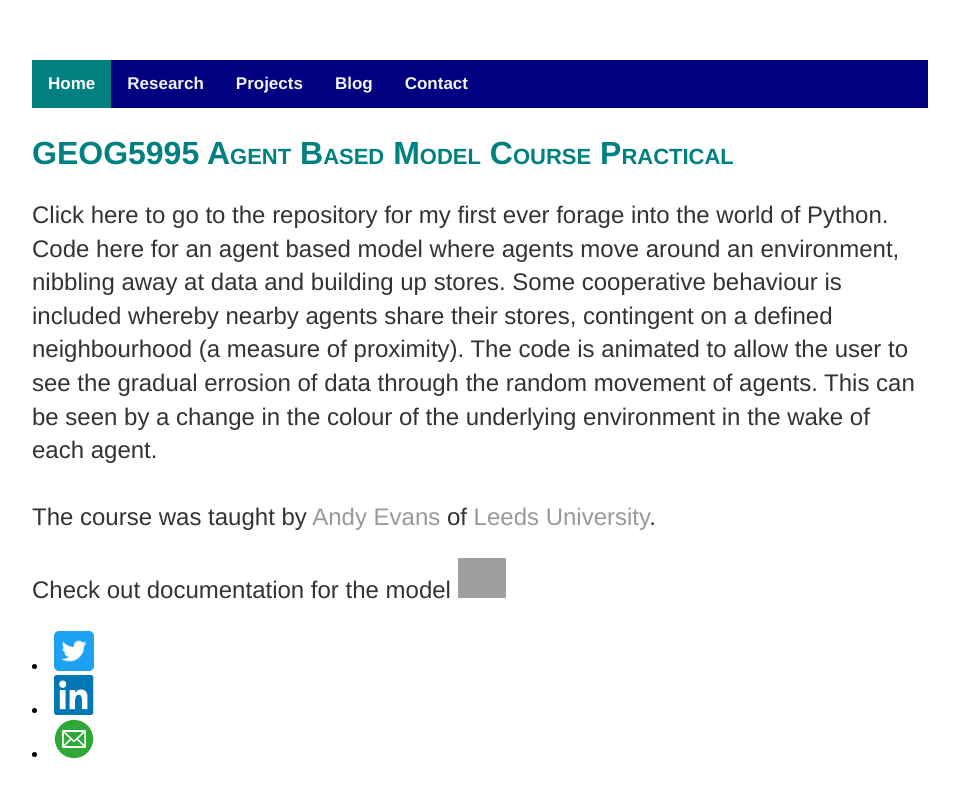
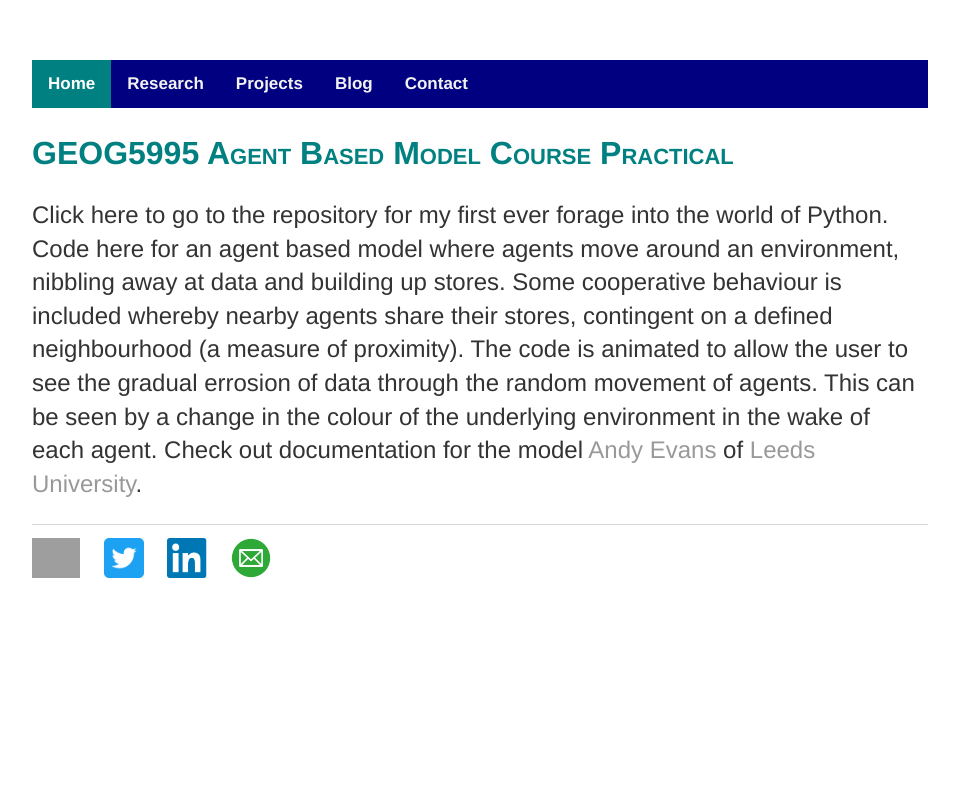
Before and after one commit to jendmurphy/jendmurphy.github.io, a Jekyll site: the page built from projects/index.html, in a window 1280 px wide. Shown: the top 798 px of the page, without its empty margins (160-1119 px from the left). Built offline with Jekyll 4.4.1, drawn with Linux system fonts in a browser that asks for light colours; grey boxes are pictures that could not be loaded.

Commit message:
Update index.html

```diff
--- a/projects/index.html
+++ b/projects/index.html
@@ -5,8 +5,6 @@
 
 <a href = "https://github.com/jendmurphy/GEOG5995_Agent-based-models"><h2>GEOG5995 Agent Based Model Course Practical</h2></a>
 
-<p>Click here to go to the repository for my first ever forage into the world of Python.  Code here for an agent based model where agents move around an environment, nibbling away at data and building up stores.  Some cooperative behaviour is included whereby nearby agents share their stores, contingent on a defined neighbourhood (a measure of proximity).  The code is animated to allow the user to see the gradual errosion of data through the random movement of agents.  This can be seen by a change in the colour of the underlying environment in the wake of each agent. </br>
+<p>Click here to go to the repository for my first ever forage into the world of Python.  Code here for an agent based model where agents move around an environment, nibbling away at data and building up stores.  Some cooperative behaviour is included whereby nearby agents share their stores, contingent on a defined neighbourhood (a measure of proximity).  The code is animated to allow the user to see the gradual errosion of data through the random movement of agents.  This can be seen by a change in the colour of the underlying environment in the wake of each agent. Check out documentation for the model <a href="/images/GEOG_5995_UML_JDM.pdf>here</a>.</br>
 </br>
 The course was taught by <a href = "https://github.com/AJEvans">Andy Evans</a> of <a href = "http://www.geog.leeds.ac.uk/people/a.evans/">Leeds University</a>.</p>
-
-<p>Check out documentation for the model <a href="/images/GEOG_5995_UML_JDM.pdf>here</a>.</p>
```
